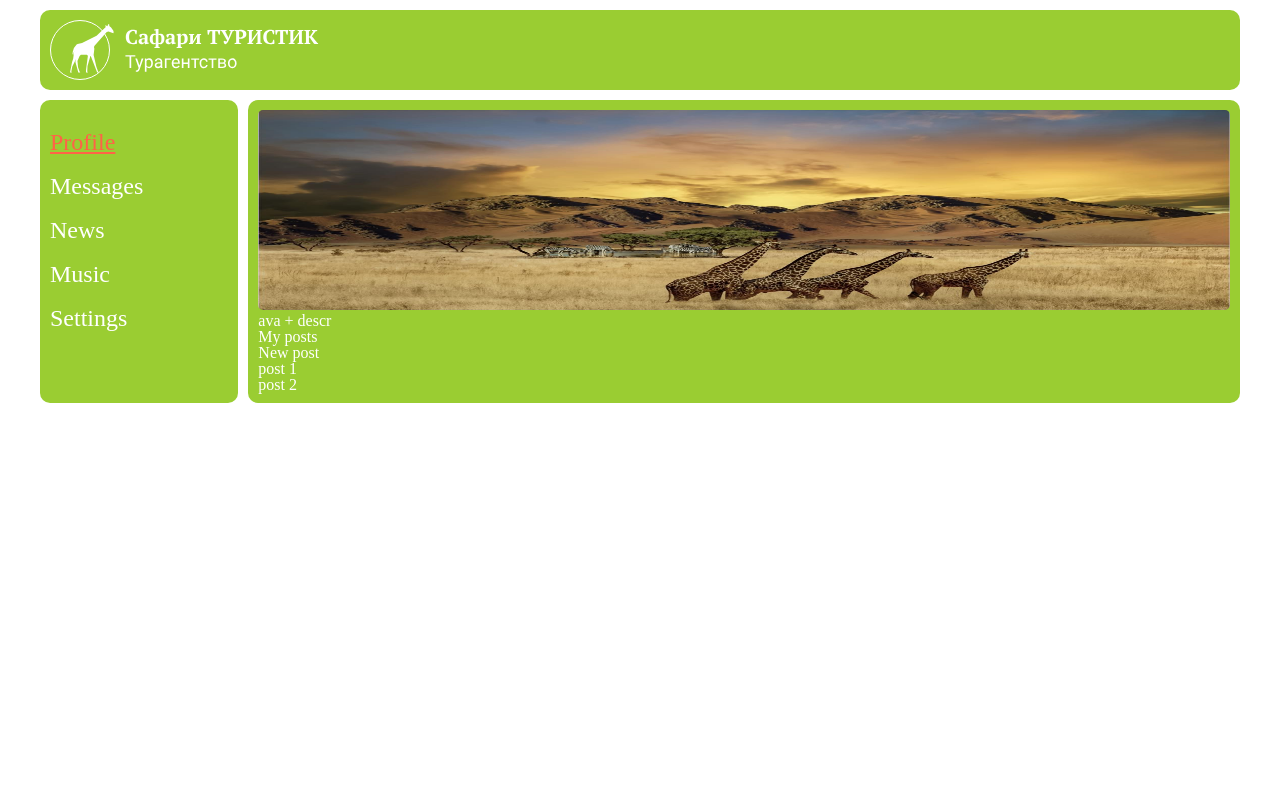
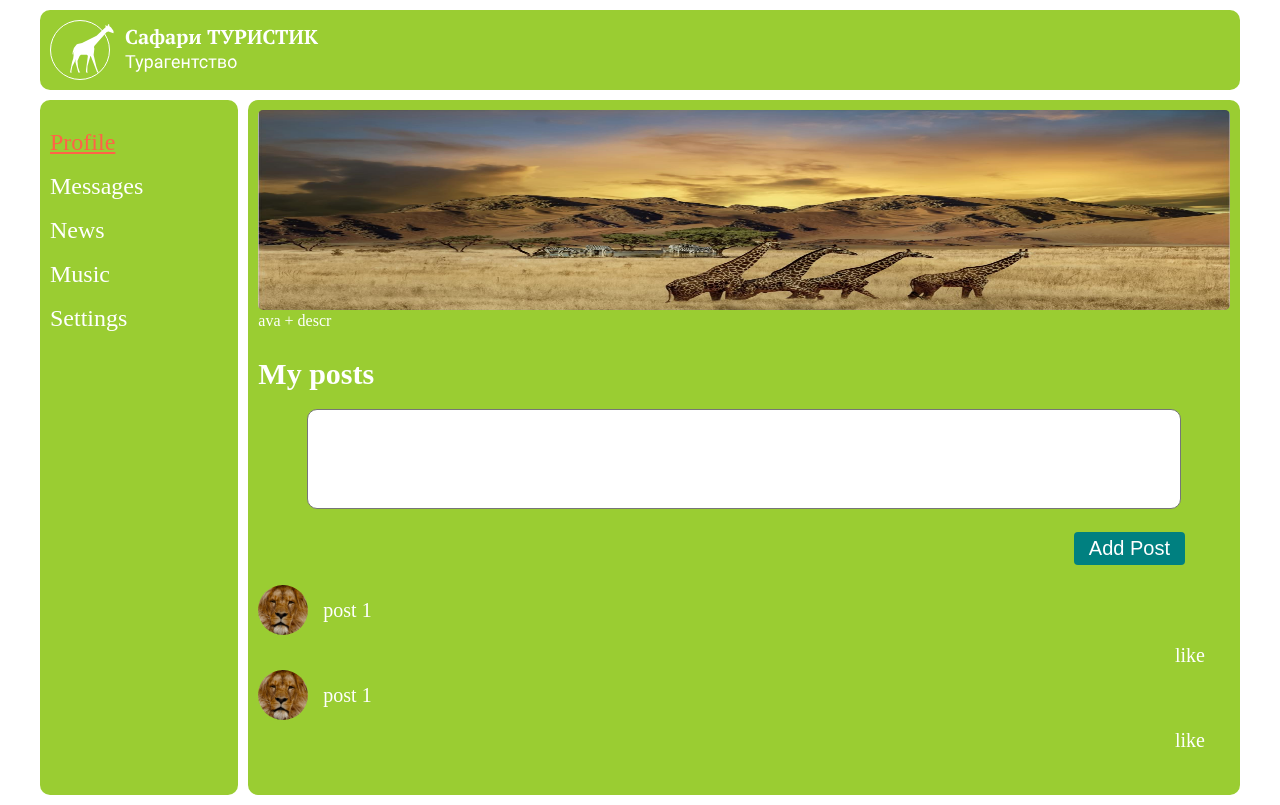
Before and after one commit to Murmilon/learn_react, a React (Create React App) app: page /profile in a window 1280 px wide. Built offline with nearby package versions, Linux system fonts and the light colour scheme.

Commit message:
Урок 15: Новые компоненты MyPosts, Post, структурирование по папкам, верстка этих компонент

```diff
--- /dev/null
+++ b/src/components/Profile/MyPosts/MyPosts.jsx
@@ -0,0 +1,26 @@
+import React from "react";
+import c from './MyPosts.module.css'
+import Post from "./Post/Post";
+
+const MyPosts = () => {
+	return (
+		<div className={c.myPosts}>
+			<h3 className={c.title}>
+				My posts
+			</h3>
+			<div className={c.textareaButtonBox}>
+				<div className={c.textarea}>
+					<textarea name="text"></textarea>
+				</div>
+				<div className={c.button}>
+					<button>Add Post</button>
+				</div>
+			</div>
+			<Post />
+			<Post />
+		</div>
+	)
+}
+
+
+export default MyPosts;
--- /dev/null
+++ b/src/components/Profile/MyPosts/MyPosts.module.css
@@ -0,0 +1,45 @@
+.myPosts {
+	margin: 30px 0;
+}
+
+.title {
+	font-size: 30px;
+	margin-bottom: 20px;
+}
+
+.textareaButtonBox {
+	text-align: center;
+	margin-bottom: 20px;
+}
+
+.textarea {
+	margin-bottom: 20px;
+}
+
+.textarea textarea {
+	width: 90%;
+	height: 100px;
+	resize: none;
+	border-radius: 10px;
+	padding: 5px 10px;
+	font-size: 18px;
+}
+
+.button {
+	text-align: right;
+	margin-right: 45px;
+}
+
+.button button{
+	background-color: teal;
+	border: none;
+	color: #fff;
+	padding: 5px 15px;
+	font-size: 20px;
+	border-radius: 4px;
+	transition: all 0.5s ease;
+}
+
+.button button:hover {
+	background-color: tomato;
+}
--- /dev/null
+++ b/src/components/Profile/MyPosts/Post/Post.jsx
@@ -0,0 +1,22 @@
+import React from "react";
+import c from './Post.module.css'
+import avatar from './../../../../images/popular-3.jpg'
+
+const Post = () => {
+	return (
+		<div className={c.posts}>
+			<div className={c.post}>
+				<img src={avatar} alt="post-avatar" />
+				<div className={c.postText}>
+					post 1
+				</div>
+				<div className={c.like}>
+					like
+				</div>
+			</div>
+		</div>
+	)
+}
+
+
+export default Post;
--- /dev/null
+++ b/src/components/Profile/MyPosts/Post/Post.module.css
@@ -0,0 +1,34 @@
+.posts {
+	display: flex;
+	flex-direction: column;
+	gap: 20px;
+}
+
+.post {
+	display: grid;
+	grid-template-columns: 50px 1fr;
+	grid-template-rows: 1fr 30px;
+	align-items: center;
+	gap: 5px 15px;
+	font-size: 20px;
+	grid-template-areas:
+	'image text'
+	'like like';
+}
+
+.post img {
+	width: 50px;
+	height: 50px;
+	border-radius: 50%;
+	grid-area: image;
+}
+
+.postText {
+grid-area: text;
+}
+
+.like {
+	grid-area: like;
+	text-align: right;
+	margin-right: 25px;
+}
--- a/src/components/Profile/Profile.jsx
+++ b/src/components/Profile/Profile.jsx
@@ -1,6 +1,7 @@
 import React from "react";
 import content_bg from './../../images/header-bg.jpg'
 import c from './Profile.module.css'
+import MyPosts from "./MyPosts/MyPosts";
 
 const Profile = () => {
 	return (
@@ -11,20 +12,7 @@ const Profile = () => {
 			<div>
 				ava + descr
 			</div>
-			<div>
-				My posts
-				<div>
-					New post
-				</div>
-			</div>
-			<div>
-				<div>
-					post 1
-				</div>
-				<div>
-					post 2
-				</div>
-			</div>
+			<MyPosts />
 		</div>
 	)
 }
```
